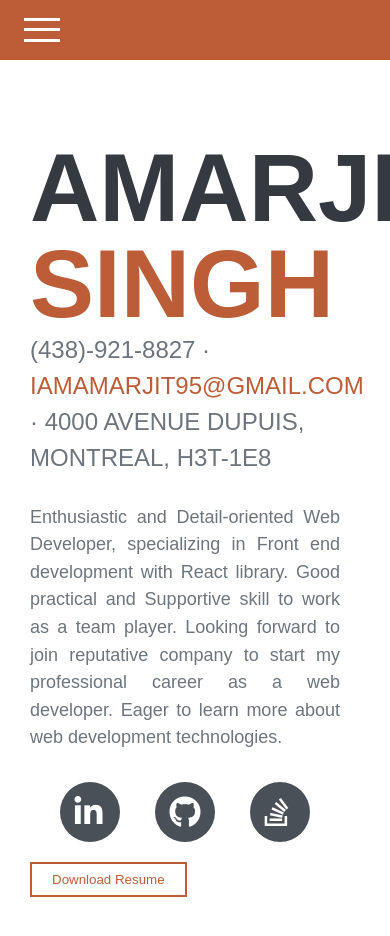
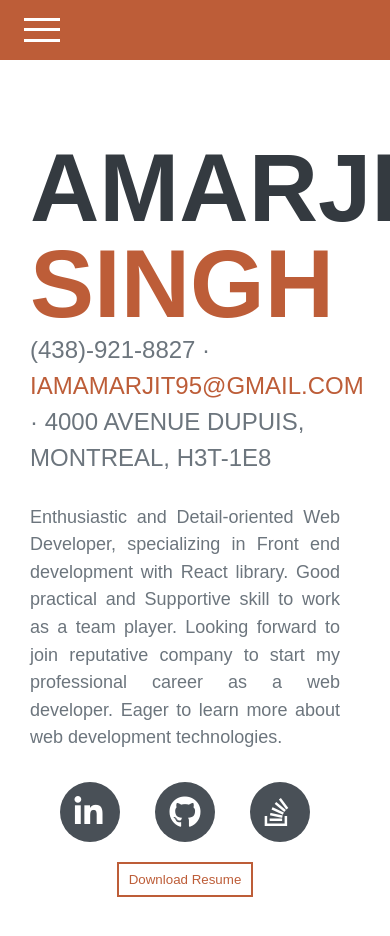
Before and after one commit to iamamar11/Portfolio_ReactJS, a React (Create React App) app: page / in a window 390 px wide. Shown: the top 936 px of the page. Built offline with nearby package versions, Linux system fonts and the light colour scheme; a web font is replaced by a local one.

Commit message:
changing download style

```diff
--- a/src/Components/Body/About/About.js
+++ b/src/Components/Body/About/About.js
@@ -14,10 +14,9 @@ const About = () => {
             </span>
             <h4 className='description'>Enthusiastic and Detail-oriented Web Developer, specializing in Front end development with React library. Good practical and Supportive skill to work as a team player. Looking forward to join reputative company to start my professional career as a web developer. Eager to learn more about web development technologies.  </h4>
             <SocialList />
-
-            <button className='downloadResume'>
-            <a href={resume} download >Download Resume</a>
-            </button>
+            <div className='downloadSection'>
+                <button className='downloadResume'><a href={resume} download ></a>Download Resume</button>
+            </div>
         </div>
     )
 }
--- a/src/Components/Body/About/About.scss
+++ b/src/Components/Body/About/About.scss
@@ -30,14 +30,18 @@
         color: #6C757D;
         text-align: justify;
     }
+
     .downloadResume{
         background-color: transparent;
         margin-top: 20px;
         border: 2px solid #BD5D38;
         padding:  8px 10px;
-        a{
-            color: #BD5D38;
-            padding:  8px 10px;
+        color: #BD5D38;
+        transition: .5s;
+        font-weight: 500;
+        &:hover{
+            background-color: #BD5D38;
+            color: white;
         }
     }
 }
@@ -47,4 +51,8 @@
     .aboutDiv{
         margin: 80px 10px;
     }
+    .downloadSection{
+        display: flex;
+        justify-content: center;
+    }
 }
```
